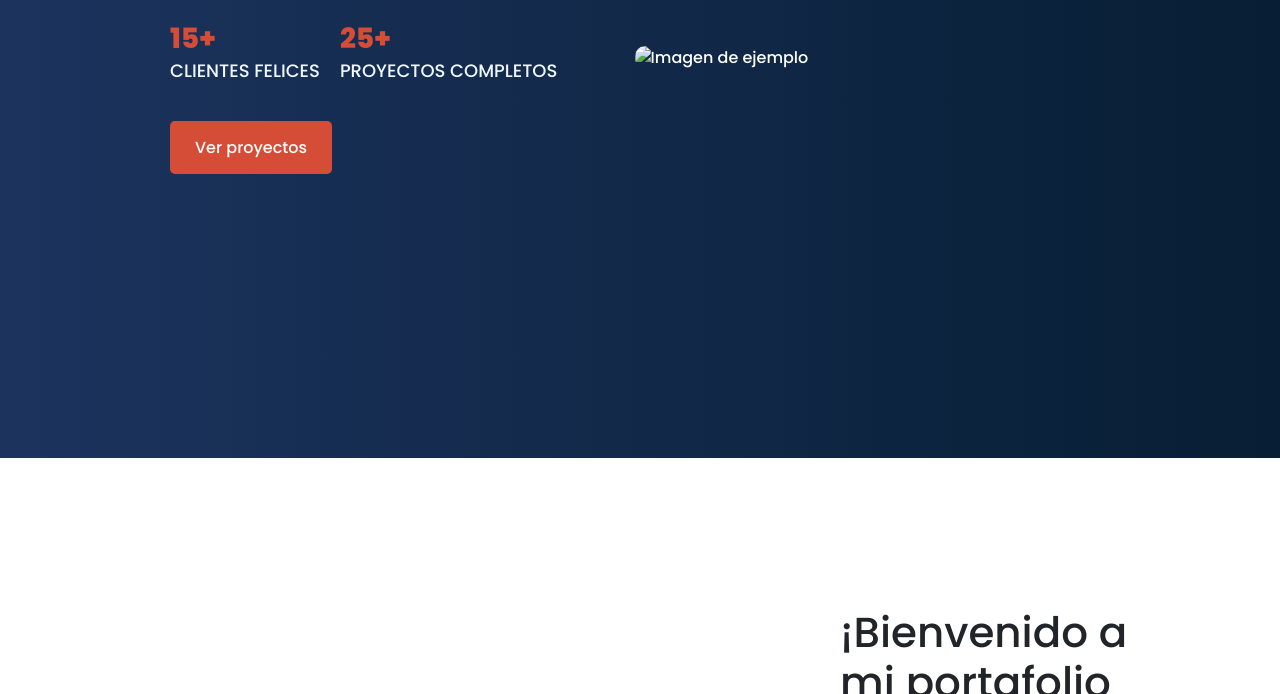
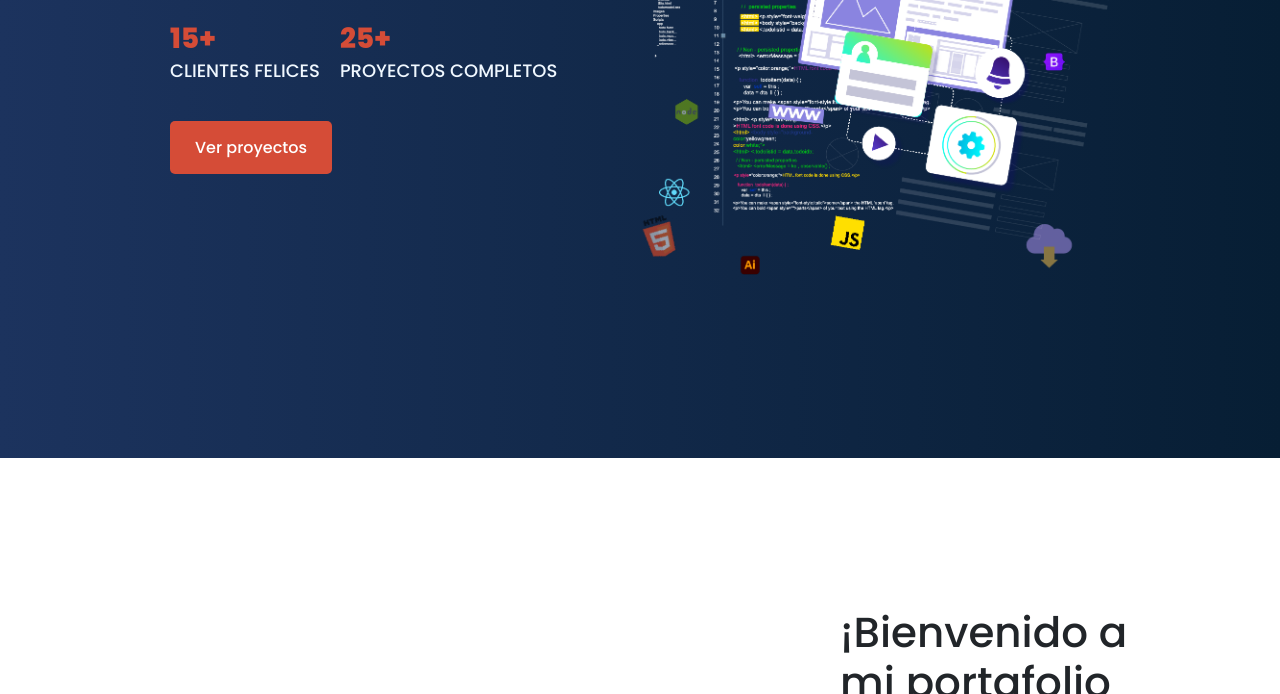
Before and after one commit to gios-cassp/PORTAFOLIO, a plain HTML site: page index.html in a window 1280 px wide. Shown: the part 406-1100 px from the top of the page. Drawn offline with nearby package versions, Linux system fonts and the light colour scheme; the site is published under a folder, as on GitHub Pages, so addresses that start at the root find nothing.

Commit message:
actualizacion

```diff
--- a/index.html
+++ b/index.html
@@ -82,7 +82,7 @@
                     </div>
                 </div>
                 <div class="banner-image">
-                    <img src="/assets/img/IMG.png" alt="Imagen de ejemplo">
+                    <img src="./assets/img/IMG.png" alt="Imagen de ejemplo">
                 </div>
             </div>
         </section>
```
